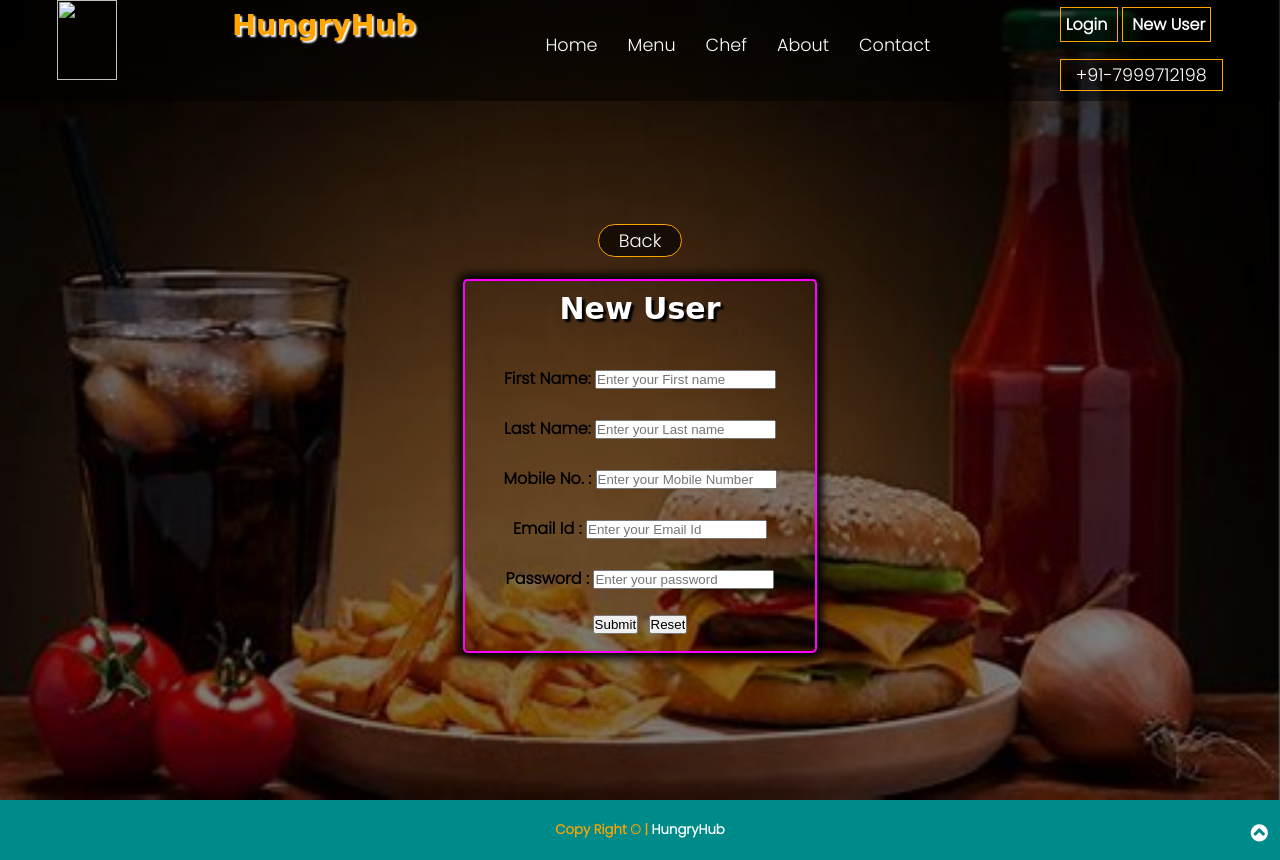
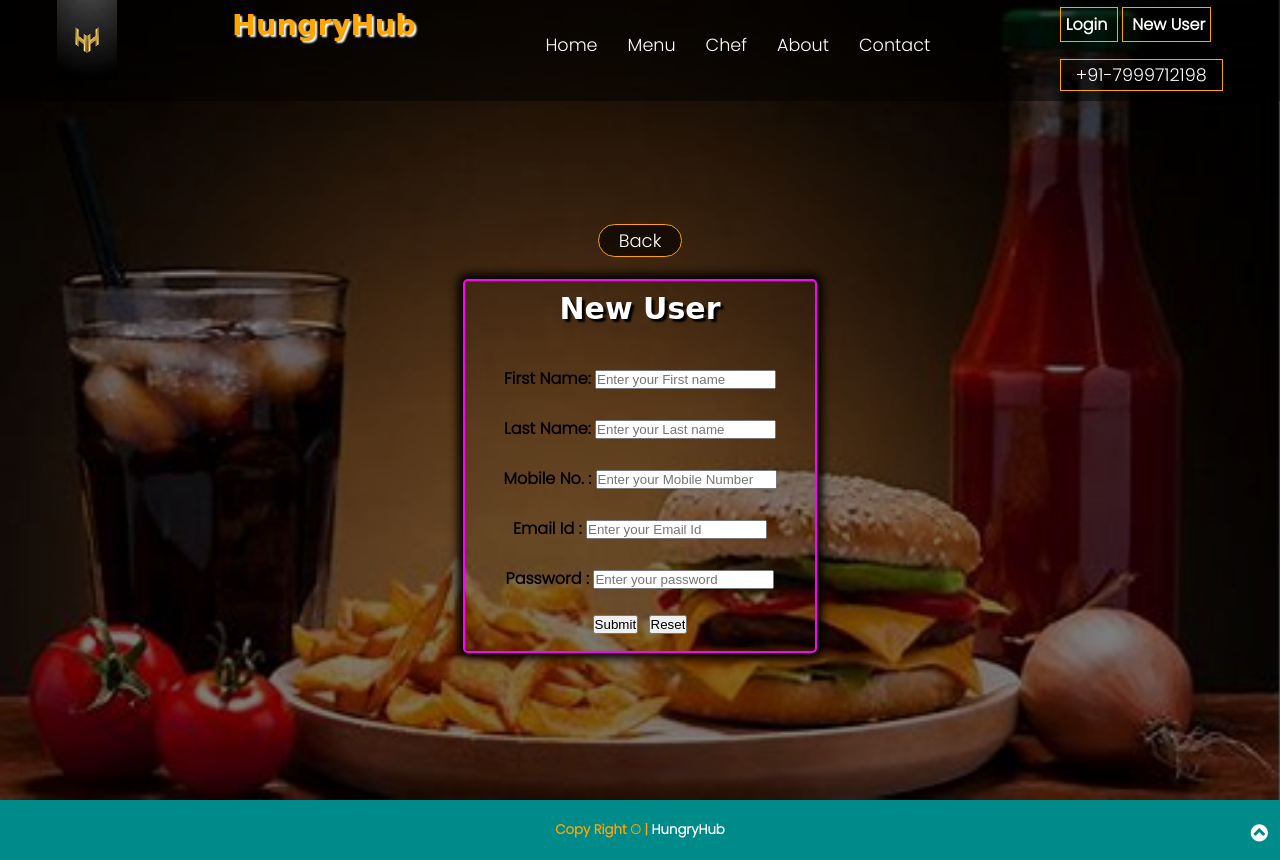
Before and after one commit to ashusbaghel/HungryHub, a plain HTML site: page userlogin.html in a window 1280 px wide. Drawn offline with Linux system fonts and the light colour scheme.

Commit message:
Update userlogin.html
Signed-off-by: Ashutosh Singh <153845955+ashusbaghel@users.noreply.github.com>

```diff
--- a/userlogin.html
+++ b/userlogin.html
@@ -60,7 +60,7 @@
 <!-- Header Section Start -->
 	<div id="header">
 		<nav id="navbar">
-			<img id="logo" src="images/logo1.png">
+			<img id="logo" src="logo1.png">
 			<h1>HungryHub</h1>
 			<ul>
 				<li><a href="index.html">Home</a></li>
```
